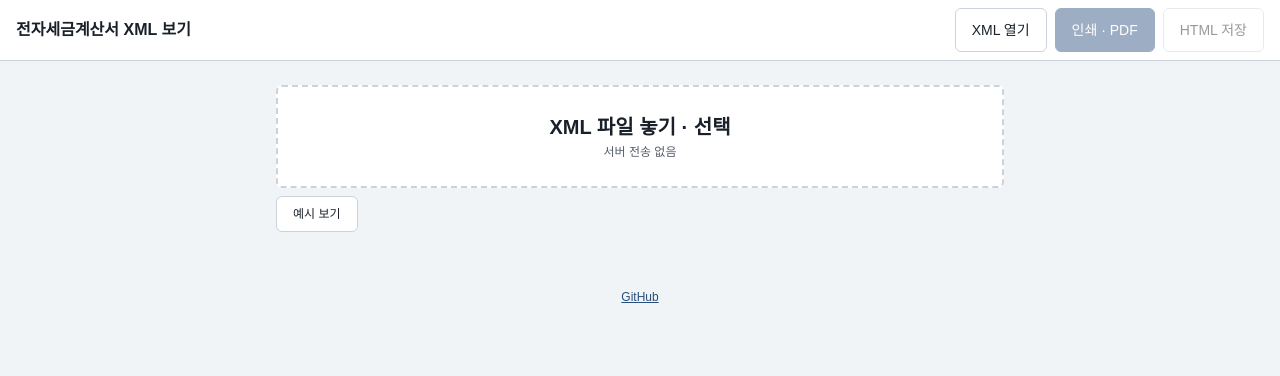
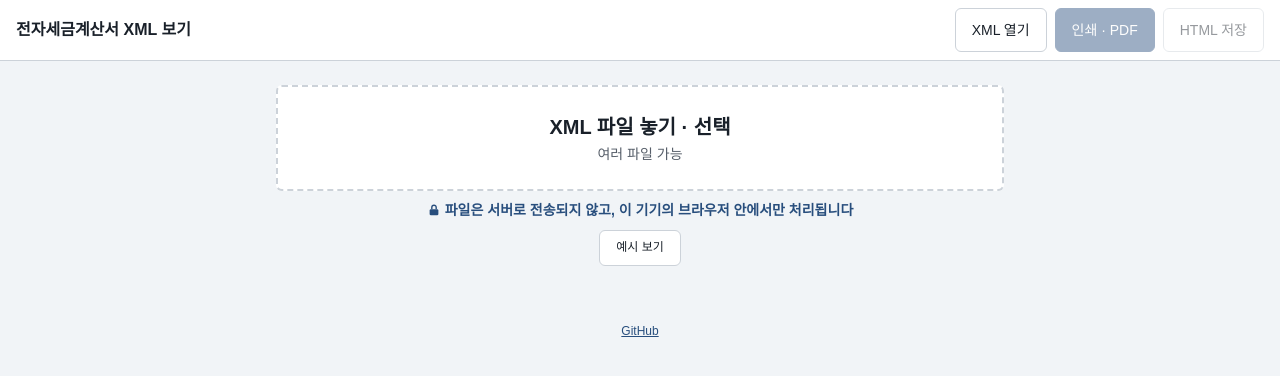
Before and after one commit to kimyuujin/tax-invoice-viewer, a website: page public/index.html in a window 1280 px wide. Drawn offline with Linux system fonts and the light colour scheme.

Commit message:
초기 화면에 서버 미전송 안내

```diff
--- a/public/index.html
+++ b/public/index.html
@@ -105,10 +105,15 @@ button:disabled { opacity: 0.45; cursor: not-allowed; transform: none; backgroun
   cursor: pointer;
 }
 .drop strong { display: block; font-size: var(--text-lg); }
-.drop span { display: block; color: var(--color-muted); font-size: var(--text-xs); }
-body.has-sheets .drop span { display: none; }
+.drop span { display: block; color: var(--color-muted); font-size: var(--text-sm); }
+.safe {
+  margin: var(--space-sm) 0 0; text-align: center; text-wrap: balance; word-break: keep-all;
+  color: var(--color-accent); font-size: var(--text-sm); font-weight: 700;
+}
+.safe svg { width: 1em; height: 1em; margin-right: var(--space-xs); vertical-align: -0.12em; }
+body.has-sheets .drop span, body.has-sheets .safe { display: none; }
 body.dragging .drop { border-color: var(--color-accent); background: var(--color-hover); }
-.demo { margin-top: var(--space-sm); min-height: 36px; font-size: var(--text-xs); }
+.demo { display: flex; margin: var(--space-sm) auto 0; min-height: 36px; font-size: var(--text-xs); }
 body.has-sheets .demo { display: none; }
 .site-foot { padding: 0 var(--space-md) var(--space-lg); text-align: center; color: var(--color-muted); font-size: var(--text-xs); }
 .site-foot a { color: var(--color-accent); }
@@ -214,8 +219,9 @@ body.has-sheets .drop strong { font-size: var(--text-md); }
 <section class="intro">
   <label class="drop" for="pick">
     <strong>XML 파일 놓기 · 선택</strong>
-    <span>서버 전송 없음</span>
+    <span>여러 파일 가능</span>
   </label>
+  <p class="safe"><svg viewBox="0 0 16 16" aria-hidden="true"><rect x="3" y="7" width="10" height="7" rx="1.5" fill="currentColor"/><path d="M5.5 7V5a2.5 2.5 0 0 1 5 0v2" fill="none" stroke="currentColor" stroke-width="1.6"/></svg>파일은 서버로 전송되지 않고, 이 기기의 브라우저 안에서만 처리됩니다</p>
   <button id="demo" class="demo" type="button">예시 보기</button>
 </section>
 <div class="errors" id="errors"></div>
```
